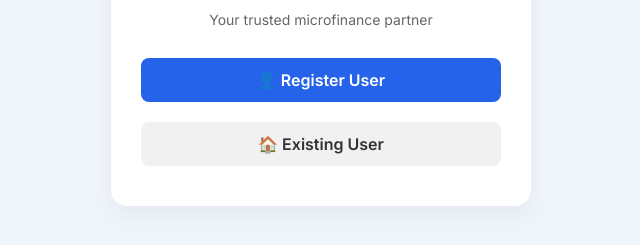
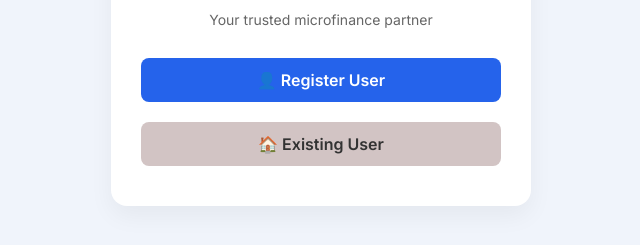
Before and after one commit to Shi-design/TrustLend-, a plain HTML site: page frontend/index.html in a window 1280 px wide. Shown: the part 353-598 px from the top of the page, without its empty margins (319-959 px from the left). Drawn offline with Linux system fonts and the light colour scheme.

Commit message:
Your commit message

```diff
--- a/frontend/index.html
+++ b/frontend/index.html
@@ -13,7 +13,7 @@
     p { text-align: center; font-size: 14px; color: #666; margin-bottom: 20px; }
     button, input, select { width: 100%; padding: 12px; margin: 10px 0; border: none; border-radius: 8px; font-size: 16px; }
     button { background: #2563eb; color: white; font-weight: 600; cursor: pointer; }
-    button.secondary { background: #f1f1f1; color: #333; }
+    button.secondary { background: #d2c4c4; color: #333; }
     .input-group label { display: block; margin-bottom: 6px; font-weight: 600; font-size: 14px; }
     .input-group input, .input-group select { background: #f9fafb; border: 1px solid #d1d5db; }
     .success, .status { background: #e0fbe5; padding: 12px; border-radius: 8px; text-align: center; margin-top: 10px; font-weight: 600; }
```
Also changed, not shown: package-lock.json (added).
